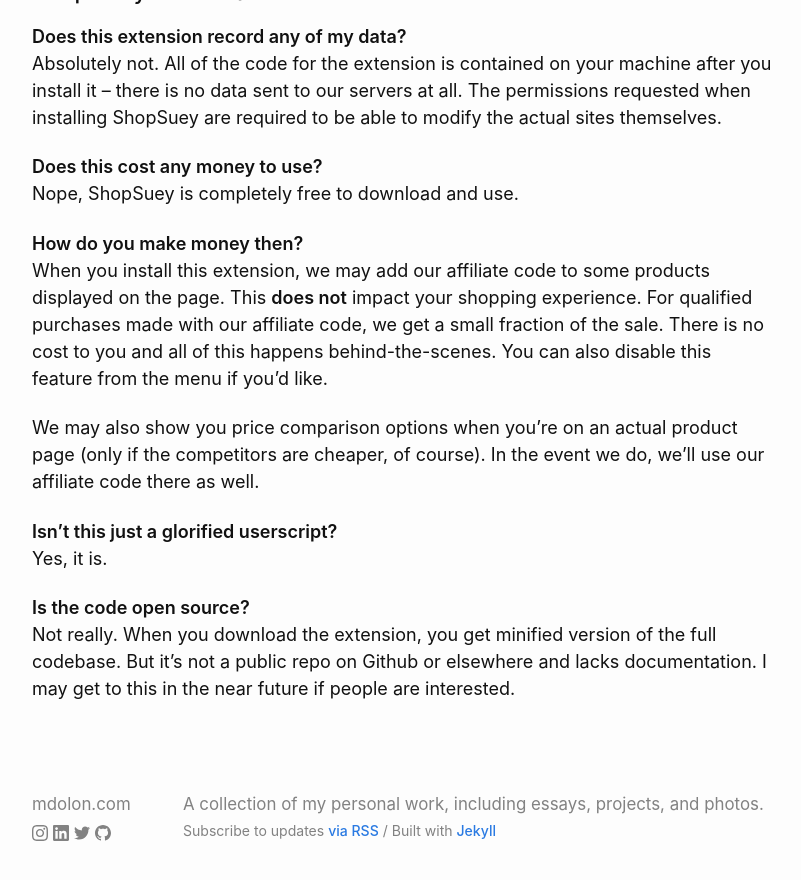
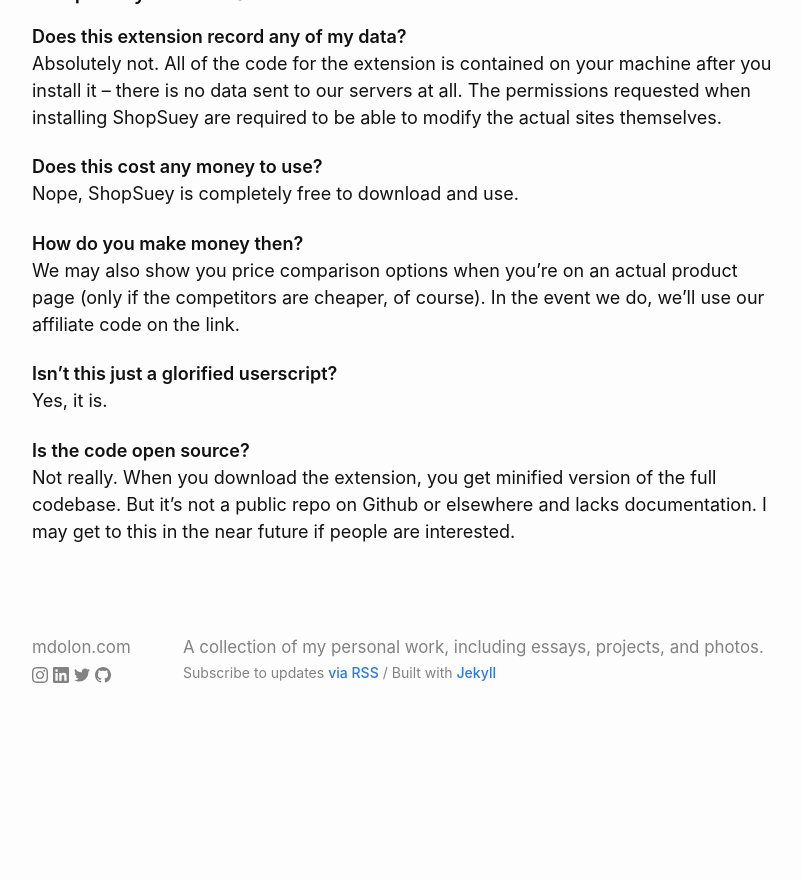
Before and after one commit to mdolon/mdolon-dot-com, a Jekyll site: the page built from _posts/2018-12-04-shopsuey.md, in a window 1280 px wide and 900 px high, scrolled down 1784 px. Shown: the top 880 px of the window, without its empty margins (238-1039 px from the left). Built offline with Jekyll 4.4.1, drawn with Linux system fonts in a browser that asks for light colours; after the commit the page ends 2534 px from its top, so only the background shows below that.

Commit message:
Remove affiliate code mention since we're not doing that

```diff
--- a/_posts/2018-12-04-shopsuey.md
+++ b/_posts/2018-12-04-shopsuey.md
@@ -76,13 +76,8 @@ are required to be able to modify the actual sites themselves.
 Nope, ShopSuey is completely free to download and use.
 
 **How do you make money then?** <br />
-When you install this extension, we may add our affiliate code to some products displayed
-on the page. This **does not** impact your shopping experience. For qualified purchases made
-with our affiliate code, we get a small fraction of the sale. There is no cost to you and all
-of this happens behind-the-scenes. You can also disable this feature from the menu if you'd like.
-
 We may also show you price comparison options when you're on an actual product page (only if the
-competitors are cheaper, of course). In the event we do, we'll use our affiliate code there as well.
+competitors are cheaper, of course). In the event we do, we'll use our affiliate code on the link.
 
 **Isn't this just a glorified userscript?** <br />
 Yes, it is.
```
